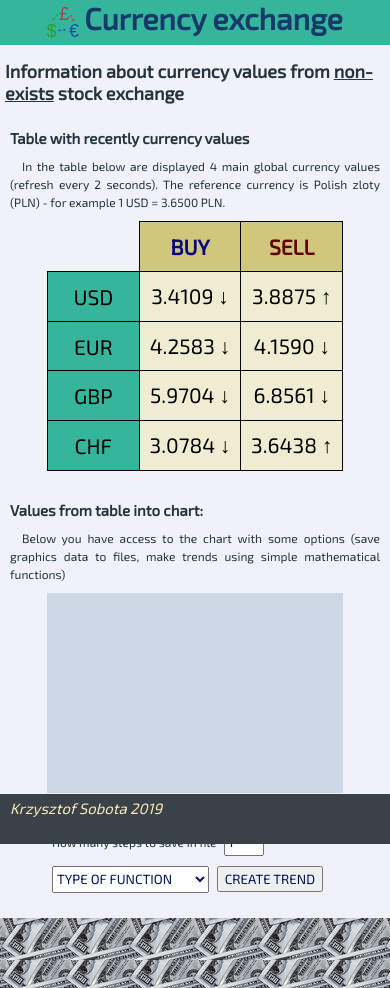
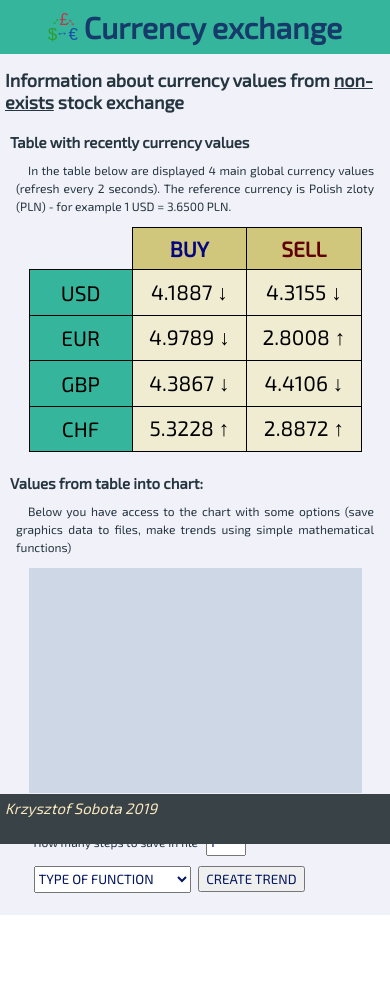
Before and after one commit to KrzysztofSobota/Currency_exchange, a plain HTML site: page index.html in a window 390 px wide. Drawn offline with Linux system fonts and the light colour scheme.

Commit message:
Better JS code, site is RWD ready.
Website is completed for RWD using (320+ px).

Javascript is divided into smaller part of code - more functions, less loops, etc.

```diff
--- a/exchange.js
+++ b/exchange.js
@@ -21,7 +21,7 @@ function value() {
 	function SellBuy1() {
 		let sell = [];
 			for (let i = 0; i <= 3; i++) {
-		/* 'a' parameter change 4 buy to 4 sell values */
+		/* 'a' parameter changes 4 buy to 4 sell values */
 				let a = (Math.random() * 0.01) + 1.015; // 1,5% to 2,5% more
 				sell.push(a * buy[i]);
 			}
@@ -45,55 +45,61 @@ function value() {
 
 	let valuesArray2 = SellBuy2();
 
-	let currency = [...valuesArray1, ...valuesArray2];
-console.log(`${currency} - ONE`);
-  if (currency.length === 16) {
-
-		let currencySymbols = ["USD_buy", "EUR_buy", "GBP_buy", "CHF_buy", "USD_sell", "EUR_sell", "GBP_sell", "CHF_sell"];
+	let allValues = [...valuesArray1, ...valuesArray2];
+//	console.log(`${allValues} - ONE`);
+	return allValues;
+}
 
 
 function fillTable() {
+
+	let currency = value();
+
 	/* Function changes number of digits after the dot in all currency values to 4 (3.42 -> 3.4200, 2.86474 -> 2.8647, etc.) */
 	let tableValues = currency.map(x => x.toFixed(4));
 	console.log(tableValues);
 
-			for (let i = 0; i <= 7; i++) {
-				 let cellText = document.getElementById(currencySymbols[i]);
-				 cellText.textContent = `${tableValues[i]}+A`;console.log(`${tableValues[i]}+A`);
-			}
+//	let cellText = document.getElementById(currencySymbols[i]);
+	let cellText = document.querySelectorAll('.value');
+	let pos = Array.from(cellText.keys());
+	console.log(`${pos}`);
 
-			for (let i = 0; i <= 7; i++) {
-				 let cellText = document.getElementById(currencySymbols[i]);
-				 cellText.textContent = `${tableValues[i+8]} A`;console.log(`${tableValues[i+8]} A`);
-
-						 if (currency[i+8] < currency[i]) {
-							 cellText.textContent = `${tableValues[i+8]} ${'\u2193'}`; //low
-						 }
-						 else if (currency[i+8] == currency[i]) {
-							 cellText.textContent = `${tableValues[i+8]} ${'\u2500'}`; //no change
+	for (let i = 0; i <= 15; i++) {
+		if (i <= 7) {
+			cellText[i].textContent = `${tableValues[i]}+A`;
+			console.log(`${tableValues[i]}+A`);
 		}
 		else {
-							 cellText.textContent = `${tableValues[i+8]} ${'\u2191'}`; //high
+			if (currency[i] < currency[i-8]) {
+				cellText[i-8].textContent = `${tableValues[i]} ${'\u2193'}`; //low
+		  }
+		  else if (currency[i] == currency[i-8]) {
+			  cellText[i-8].textContent = `${tableValues[i]} ${'\u2500'}`; //no change
+		  }
+		  else {
+			  cellText[i-8].textContent = `${tableValues[i]} ${'\u2191'}`; //high
+		  }
+			console.log(`${tableValues[i]} A`);
 		}
 	}
 }
 
 fillTable();
 let x = 1;
-		do {
+/*do {
 	valuesArray1 = valuesArray2;
 valuesArray2 = SellBuy2(valuesArray1);
 currency = [...valuesArray1, ...valuesArray2];console.log(`${currency} - TWO`);
 fillTable(currency);
 
-		} while (x++ <= 6);
+} while (x++ <= 6);*/
 
 
 
 /* All values will go into the array and then transfer on the chart (canvas) */
-		let chartData = [];
-		chartData.push(currency);console.log(`${chartData}`);
+/*let chartData = [];
+chartData.push(currency);console.log(`${chartData}`);*/
 
-  }
-}
-setTimeout("value()", 2000);
+
+value();
+//setTimeout("value()", 1000);
--- a/index.html
+++ b/index.html
@@ -2,9 +2,11 @@
 <html lang="en">
 <head>
   <meta charset="UTF-8">
+  <meta http-equiv="X-UA-Compatible" content="IE=edge">
   <title>Currency exchange</title>
-  <meta name="viewport" content="width=device-width, initial-scale=1.0">
-  <meta http-equiv="x-ua-compatible" content="ie=edge">
+  <meta name="viewport" content="width=device-width, initial-scale=1">
+  <meta name="description" content="Currency exchange system">
+  <meta name="author" content="Krzysztof Sobota">
   <link rel="stylesheet" href="style.css">
   <link href="https://fonts.googleapis.com/css?family=Exo+2:200,400" rel="stylesheet">
 </head>
@@ -22,15 +24,13 @@
      <article>
        <h2>Information about currency values from <u>non-exists</u> stock exchange</h2>
        <section class="table_result">
-         <header>
-           <h3>Table with recently currency values</h3>
-         </header>
+         <h3>Table with recently currency values</h3>
           <p>In the table below are displayed 4 main global currency values (refresh every 2 seconds). The reference currency is Polish zloty (PLN) - for example 1 USD = 3.6500 PLN.</p>
          <table>
            <tr>
              <th class="currency"></th>
-             <th class="value">BUY</th>
-             <th class="value">SELL</th>
+             <th class="value1">BUY</th>
+             <th class="value1">SELL</th>
            </tr>
            <tr>
              <td class="currency">USD</td>
--- a/style.css
+++ b/style.css
@@ -1,8 +1,7 @@
 html, body {
   margin: 0;
   padding: 0;
-  font-size: 16px;
-	background-image: url(/dollar_pattern_S.jpg);
+  font-size: 12px;
 }
 
 * {
@@ -11,8 +10,7 @@ html, body {
 }
 
 .container {
-	width: 960px;
-	margin: 0 auto;
+	width: 100%;
   background-color: hsl(238, 42%, 96%);
 }
 
@@ -25,9 +23,9 @@ h2, h3, p, .options {
 	color: hsl(203, 25%, 20%);
 }
 
-h1 { font-size: 2em; }
-h2 { font-size: 1.5em;}
-h3 { font-size: 1.25em;}
+h1 { font-size: 2rem; }
+h2 { font-size: 1.5rem;}
+h3 { font-size: 1.25rem;}
 
 a {
   text-decoration: none;
@@ -36,9 +34,10 @@ a {
 
 p {
   text-align: justify;
-  text-indent: 1em;
-  line-height: 1.5em;
-  margin: 0.2em 0;
+  text-indent: 1rem;
+  line-height: 1.5rem;
+  margin: 0;
+	padding: 0 0.5rem;
 }
 
 .main-header, .main-header > a, h1 {
@@ -48,7 +47,7 @@ p {
 }
 
 .main-header {
-  height: 120px;
+  height: auto;
   align-content: center;
   background-color: hsl(168, 55%, 46%);
 }
@@ -59,18 +58,17 @@ p {
 
 h1 {
   height: auto;
-  flex-flow: row nowrap;
+  flex-flow: row nowrap;margin: 0;
 }
 
 .name {
-  padding-left: 0.1em;
-  margin-bottom: 9px;
-  font-size: 75px;
+  font-size: 2.5rem;
+  margin: 0.75rem 0 0.75rem 0.5rem;
 	color: hsl(214, 65%, 25%);
 }
 
 h1 > img {
-	height: 2.5em;
+	height: 2.5rem;
 }
 
 main, article {
@@ -79,14 +77,13 @@ main, article {
 }
 
 main {
-  padding: 5px 15px;
+  padding: 5px;
   margin-bottom: 70px;
 }
 
 section {
-  flex: 50%;
-  flex-flow: row nowrap;
-  padding: 5px 10px;
+  flex-flow: row wrap;
+  padding: 0 5px;
 }
 
 table {
@@ -96,17 +93,18 @@ table {
 }
 
 table, canvas {
-	width: 100%;
-	height: 300px;
+	height: 18.75rem;
 }
 
 table, .chart {
+	width: 300px;
+	width: 90%;
 	margin: 1em auto;
 }
 
 th, td {
   border: 1px black solid;
-  font-size: 1.8em;
+	font-size: 1.75rem;
 }
 
 th {
@@ -127,7 +125,6 @@ th:nth-of-type(3) {
 }
 
 td {
-  height: 20%;
   text-align: center;
   background-color: hsl(54, 47%, 88%);
 }
@@ -150,6 +147,7 @@ td:first-of-type {
 }
 
 canvas {
+	width: 100%;
   background-color: hsl(215, 32%, 85%);
 }
 
@@ -175,7 +173,7 @@ input[type='button'], input[type='number'] {
 footer {
   position: fixed;
   width: 100%;
-  height: 60px;
+  height: 50px;
   bottom: 0;
   left: 0;
   font-size: 1.25em;
@@ -185,39 +183,21 @@ footer {
 
 footer > span {
   display: inline-block;
-  padding: 5px 10px;
+  padding: 5px;
   font-style: italic;
 }
 
-@media screen and (min-width: 720px) and (max-width: 960px) {
-  body, html {
-    font-size: 14px;
+@media screen and (min-width: 400px) and (max-width: 480px) {
+	.name {
+		font-size: 3.125rem;
 	}
 
-	.container {
-		width: 100%;
-	}
-
-  .main-header {
-    height: 100px;
-  }
-
-  .name {
-		padding-left: 15px;
-    font-size: 65px;
-  }
-
-	main {
-		padding: 5px 10px;
-	}
-
-	section {
-		flex-flow: row wrap;
-    flex: 100%;
+	h1 > img {
+		height: 3.25rem;
 	}
 
 	table, .chart {
-		width: 500px;
+		min-width: 360px;
 	}
 }
 
@@ -226,113 +206,77 @@ footer > span {
     font-size: 14px;
   }
 
-	.container {
-		width: 100%;
-	}
-
-  .main-header {
-    height: auto;
-  }
-
   h1 > img {
     height: 45px;
   }
 
-  h1 {
-    flex-flow: row nowrap;
-		margin: 0;
-  }
-
   .name {
-    padding-left: 10px;
     font-size: 45px;
   }
 
+  table, .chart {
+    width: 420px;
+		max-width: 600px;
+  }
+}
+
+@media screen and (min-width: 480px) and (max-width: 960px) {
   main {
-    margin-bottom: 60px;
+		padding: 10px;
   }
 
   section {
     padding: 5px;
-    flex-flow: row wrap;
-    flex: 100%;
+  }
 }
 
-	table {
-		height: 250px;
+@media screen and (min-width: 720px) {
+	html, body {
+		font-size: 16px;
+	}
+
+  .name {
+		padding-left: 15px;
+    font-size: 65px;
+  }
+
+	h1 > img {
+		height: 3.5rem;
+	}
+
+	h3 + p {
+		height: 6rem;
+	}
+
+	section {
+		flex-flow: row nowrap;
+		flex: 50%;
 	}
 
 	table, .chart {
-    width: 66%;
-		min-width: 400px;
-    margin: 10px auto;
-  }
-
-  th, td {
-    font-size: 1.75em;
+		min-width: 340px;
 	}
 
 	footer {
-    height: 50px;
+		height: 60px;
+	}
+
+	footer > span {
+		padding: 10px;
 	}
 }
 
-@media screen and (max-width: 480px) {
-  body, html {
-    font-size: 12px;
+@media screen and (min-width: 961px) {
+	html, body {
+		background-image: url(/dollar_pattern_S.jpg);
 	}
 
 	.container {
-		width: 100%;
-	}
-
-  .main-header {
-    height: auto;
-  }
-
-  h1 > img {
-    height: 32px;
-  }
-
-  h1 {
-    flex-flow: row nowrap;
-		margin: 0;
-  }
-
-  .name {
-    padding-left: 5px;
-    font-size: 30px;
+		width: 960px;
+		margin: 0 auto;
 	}
 
 	main {
-		padding: 5px;
-  }
-
-  section {
-    padding: 5px;
-    flex-flow: row wrap;
-    flex: 100%;
-  }
-
-	table {
-		height: 250px;
-	}
-
-  table, .chart {
-    width: 80%;
-		min-width: 290px;
-    margin: 10px auto;
-  }
-
-  th, td {
-    font-size: 1.75em;
-  }
-
-	canvas {
-		height: 200px;
-	}
-
-  footer {
-    height: 50px;
+		padding: 15px;
 	}
 }
```
Also changed, not shown: dollar_pattern.jpg (added). Lines whose indentation alone changed are shown as unchanged.
